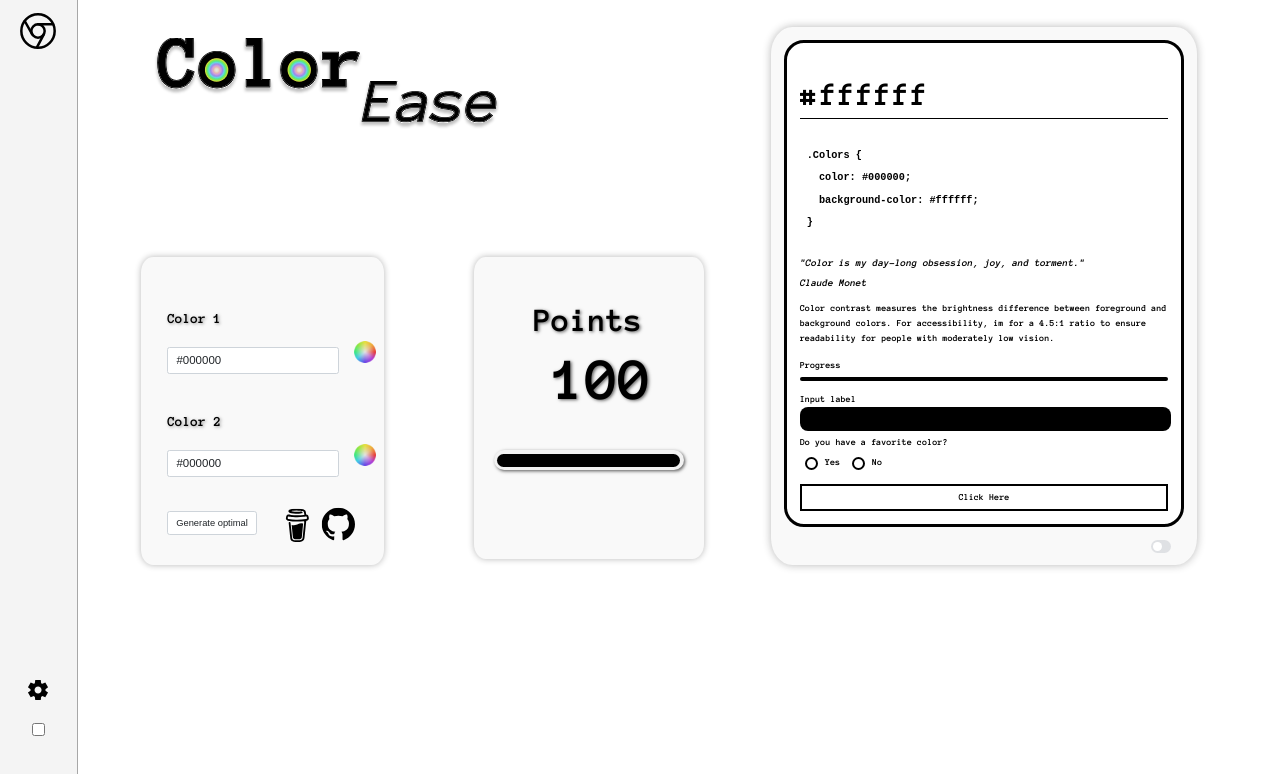
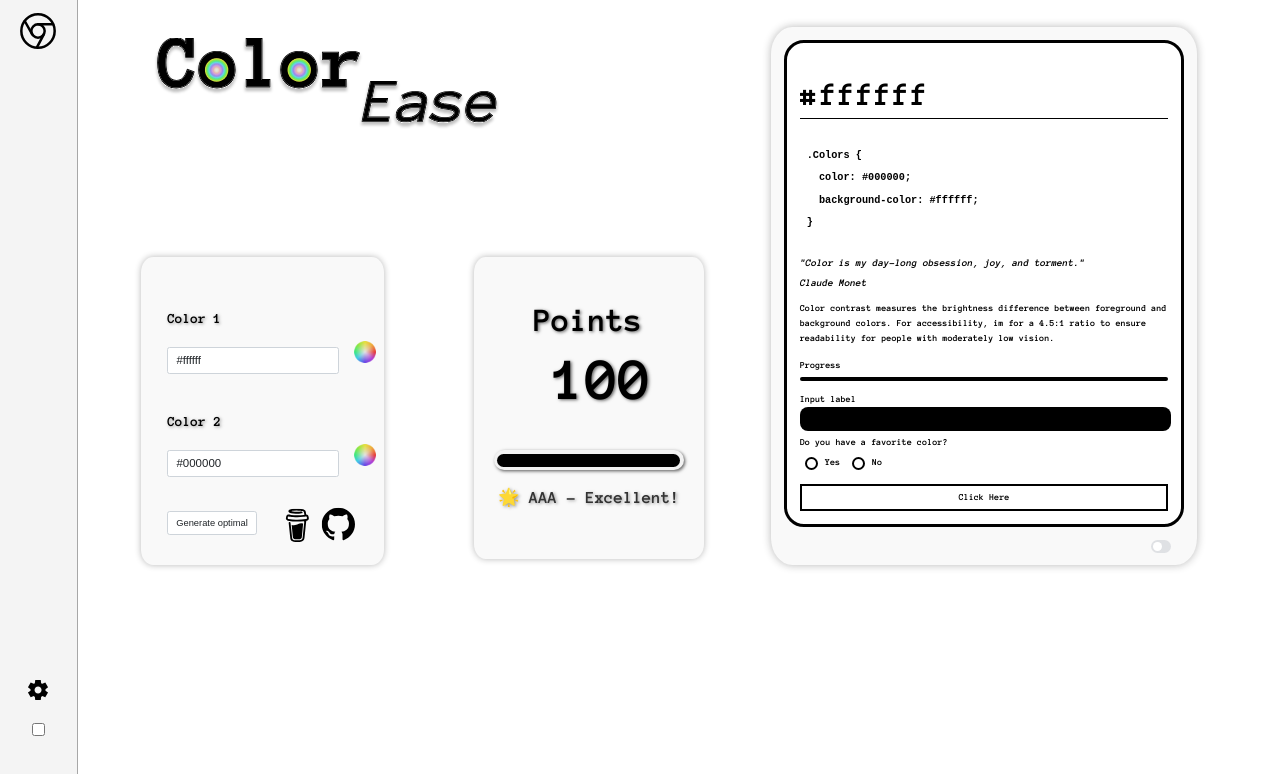
Before and after one commit to abrahammordev/ColorEase, a React (Create React App) app: page / in a window 1280 px wide. Shown: the top 774 px of the page. Built offline with nearby package versions, Linux system fonts and the light colour scheme.

Commit message:
Refactor ColorChoiceWindow and Points components to enhance color contrast calculation and accessibility feedback

```diff
--- a/src/components/ColorChoiceWindow.jsx
+++ b/src/components/ColorChoiceWindow.jsx
@@ -1,13 +1,26 @@
 import ColorChoice from "./ColorChoice";
 import styles from "./ColorChoiceWindow.module.css";
-import React, { useState } from "react";
+import React, { useState, useEffect } from "react";
 import { generateOptimalcombination } from "../optimalColor.js";
 import GitHubIcon from "./icons/GitHubIcon.jsx";
 import BuyMeACoffee from "./icons/BuyMeACoffee.jsx";
+import { contrastRatio } from "../colorChecker";
 
-function ColorChoiceWindow({ onColorsUpdate = () => {} }) {
-  const [firstColor, setFirstColor] = useState("#000000");
-  const [secondColor, setSecondColor] = useState("#000000");
+function ColorChoiceWindow({
+  onColorsUpdate = () => {},
+  initialColors = { firstColor: "#ffffff" ,
+  secondColor : "#000000"}
+}) {
+  const [firstColor, setFirstColor] = useState(initialColors.firstColor);
+  const [secondColor, setSecondColor] = useState(initialColors.secondColor);
+  const [contrast, setContrast] = useState(
+    contrastRatio(firstColor, secondColor)
+  );
+
+  useEffect(() => {
+    setContrast(contrastRatio(firstColor, secondColor));
+    onColorsUpdate({ firstColor, secondColor });
+  }, [firstColor, secondColor, onColorsUpdate]);
 
   const handleColorChange = (id, colorValue) => {
     if (id === "first") {
@@ -62,8 +75,6 @@ function ColorChoiceWindow({ onColorsUpdate = () => {} }) {
       </div>
     </div>
   );
-  //color={color2} setColor={setColor2}
-  //<Points color1={color1} color2={color2} /> {/* Pasa los colores a Points */}
 }
 
 export default ColorChoiceWindow;
--- a/src/components/Points.jsx
+++ b/src/components/Points.jsx
@@ -1,17 +1,50 @@
 import styles from "./Points.module.css";
-import {contrastRatio} from "../colorChecker";
+import { contrastRatio } from "../colorChecker";
 
+function Points({ firstColor, secondColor }) {
+  const contrast = contrastRatio(firstColor, secondColor);
+  const percentage = contrast;
 
-function Points({ firstColor, secondColor }){
-    return(
-        <div className={styles.Points}>
-            <p className={styles["points-properties"]}>Points</p>
-            <p className={styles["points"]}>{contrastRatio(firstColor, secondColor)}</p>
-            <div style={{backgroundColor: "#F2F2F2", width: "100%", height: '1.56vw'}} className={styles["progress-bar-cover"]}>
-                <div className={styles["progress-bar"]} style={{backgroundColor: "black", width: `${contrastRatio(firstColor, secondColor)}%`, height: '1.05vw'}} ></div>
-            </div>
-        </div>
-    );
+  // Accesibility levels according to WCAG standards
+  const levels = [
+    { label: "AA (larger text)", threshold: Math.ceil((3 / 21) * 100) },
+    { label: "AA (normal text)", threshold: Math.ceil((4.5 / 21) * 100) },
+    { label: "AAA (normal text)", threshold: Math.ceil((7 / 21) * 100) },
+  ];
+
+  // Determine the contrast level
+
+  let contrastLevel = "⚠️ Below WCAG standards";
+  if (percentage >= levels[2].threshold) {
+    contrastLevel = "🌟 AAA - Excellent!";
+  } else if (percentage >= levels[1].threshold) {
+    contrastLevel = "💡 AA - Good!";
+  } else if (percentage >= levels[0].threshold) {
+    contrastLevel = "🔧 AA - Functional!";
+  }
+
+  return (
+    <div className={styles.Points}>
+      <p className={styles["points-properties"]}>Points</p>
+      <p className={styles["points"]}>{contrast}</p>
+      <div
+        style={{ backgroundColor: "#F2F2F2", width: "100%", height: "1.56vw" }}
+        className={styles["progress-bar-cover"]}
+      >
+        <div
+          className={styles["progress-bar"]}
+          style={{
+            backgroundColor: "black",
+            width: `${percentage}%`,
+            height: "1.05vw",
+          }}
+        ></div>
+      </div>
+      <div className={styles["standard-results"]}>
+        <p className={styles["contrast-level"]}>{contrastLevel}</p>
+      </div>
+    </div>
+  );
 }
 
 export default Points;
--- a/src/components/Points.module.css
+++ b/src/components/Points.module.css
@@ -46,3 +46,16 @@
   border-radius: 3.125vw;
   margin: 2%;
 }
+
+.standard-results {
+  margin-top: 1vw;
+  text-align: center;
+}
+
+.contrast-level {
+  font-size: 1.35vw;
+  color: #333;
+  font-weight: normal;
+  text-shadow: 0.104vw 0.104vw 0.26vw rgba(0, 0, 0, 0.4);
+  font-weight: bold;
+}
```
